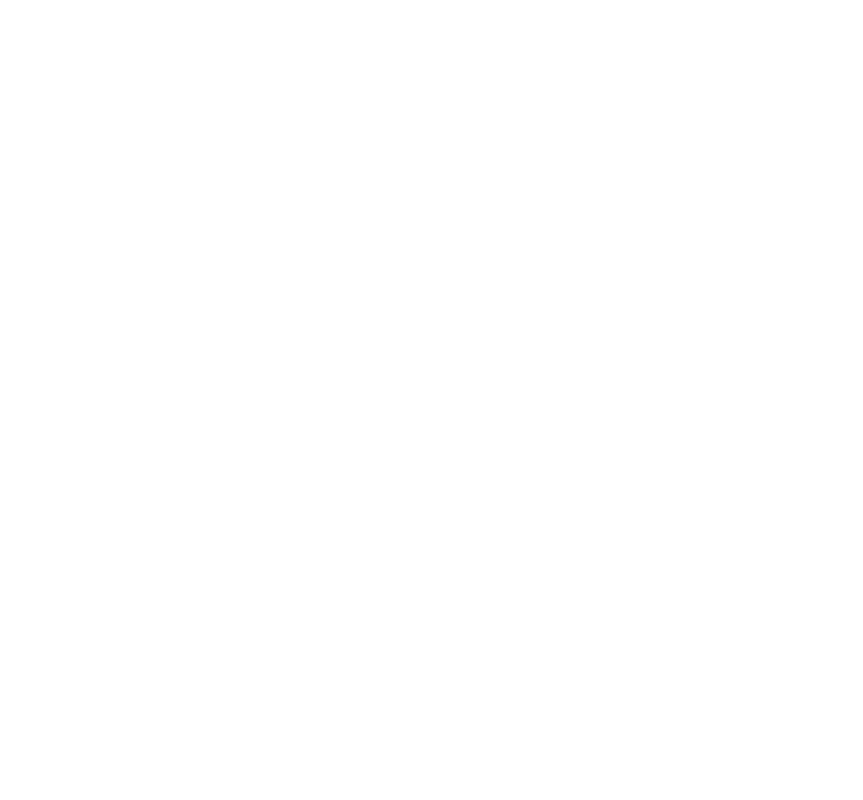
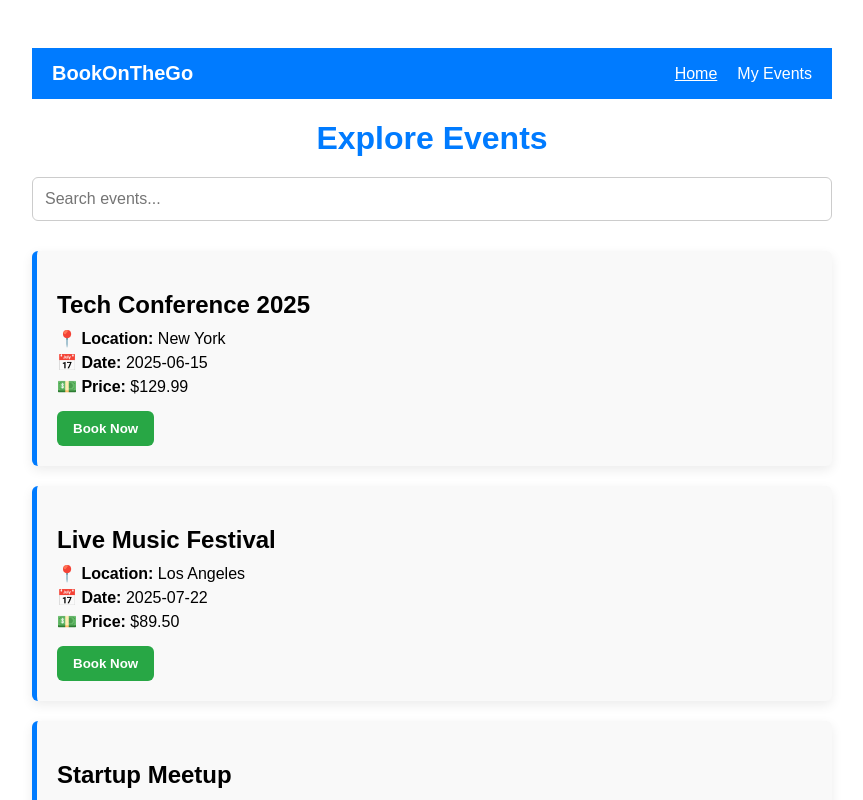
Before and after one commit to BawaRythum/BookOnTheGo_Frontend, a React (Vite) app: page /home in a window 1280 px wide. Before the commit this address had no page. Shown: the top 800 px of the page, without its empty margins (208-1071 px from the left). Built offline with nearby package versions, Linux system fonts and the light colour scheme.

Commit message:
Added more pages and css

```diff
--- a/src/App.jsx
+++ b/src/App.jsx
@@ -2,6 +2,9 @@
 import Login from "./components/login";
 import Register from "./components/register";
 import Payment from "./components/payment";
+import MyEvents from "./components/myEvents";
+import CreateEvent from "./components/createEvents";
+import Home from "./components/home";
 
 function App() {
   return (
@@ -10,6 +13,9 @@
         <Route path="/" element={<Login />} />          {/* Landing page */}
         <Route path="/register" element={<Register />} />
         <Route path="/payment" element={<Payment />} />
+        <Route path="/myEvents" element={<MyEvents />} />
+        <Route path="/create" element={<CreateEvent />} />
+        <Route path="/home" element={<Home />} />
       </Routes>
     </Router>
   );
--- /dev/null
+++ b/src/components/createEvents.jsx
@@ -0,0 +1,81 @@
+import { useState } from "react";
+import { useNavigate } from "react-router-dom";
+import axios from "axios";
+import "../css/createEvent.css";
+
+export default function CreateEvent() {
+  const navigate = useNavigate();
+  const [formData, setFormData] = useState({
+    name: "",
+    location: "",
+    date: "",
+    price: "",
+    seats: "",
+  });
+
+  const handleChange = (e) => {
+    setFormData({ ...formData, [e.target.name]: e.target.value });
+  };
+
+  const handleSubmit = (e) => {
+    e.preventDefault();
+
+    // Uncomment when backend is ready
+    /*
+    axios.post("http://localhost:5000/api/my-events", formData)
+      .then(() => navigate("/myevents"))
+      .catch(err => console.error("Failed to create event:", err));
+    */
+
+    console.log("Event Created:", formData); // demo mode
+    navigate("/myevents");
+  };
+
+  return (
+    <div className="createevent-container">
+      <h1>Create New Event</h1>
+      <form onSubmit={handleSubmit} className="createevent-form">
+        <input
+          type="text"
+          name="name"
+          placeholder="Event Name"
+          value={formData.name}
+          onChange={handleChange}
+          required
+        />
+        <input
+          type="text"
+          name="location"
+          placeholder="Location"
+          value={formData.location}
+          onChange={handleChange}
+          required
+        />
+        <input
+          type="date"
+          name="date"
+          value={formData.date}
+          onChange={handleChange}
+          required
+        />
+        <input
+          type="number"
+          name="price"
+          placeholder="Price ($)"
+          value={formData.price}
+          onChange={handleChange}
+          required
+        />
+        <input
+          type="number"
+          name="seats"
+          placeholder="Number of Seats"
+          value={formData.seats}
+          onChange={handleChange}
+          required
+        />
+        <button type="submit">Submit</button>
+      </form>
+    </div>
+  );
+}
--- /dev/null
+++ b/src/components/home.jsx
@@ -0,0 +1,78 @@
+import { useEffect, useState } from "react";
+// import axios from "axios";
+import "../css/home.css";
+import Navbar from "./navbar";
+
+export default function Home() {
+  const [events, setEvents] = useState([]);
+  const [search, setSearch] = useState("");
+
+  useEffect(() => {
+    // Uncomment this when your API is ready
+    /*
+    axios.get("http://localhost:5000/api/events")
+      .then((res) => setEvents(res.data))
+      .catch((err) => console.error("Error fetching events:", err));
+    */
+
+    // Temporary hardcoded data
+    setEvents([
+      {
+        id: 1,
+        name: "Tech Conference 2025",
+        location: "New York",
+        date: "2025-06-15",
+        price: 129.99,
+      },
+      {
+        id: 2,
+        name: "Live Music Festival",
+        location: "Los Angeles",
+        date: "2025-07-22",
+        price: 89.5,
+      },
+      {
+        id: 3,
+        name: "Startup Meetup",
+        location: "San Francisco",
+        date: "2025-08-10",
+        price: 49.99,
+      },
+    ]);
+  }, []);
+
+  const filteredEvents = events.filter((event) =>
+    event.name.toLowerCase().includes(search.toLowerCase())
+  );
+
+  return (
+    <div className="home-container">
+        <Navbar />
+      <h1>Explore Events</h1>
+
+      <input
+        type="text"
+        placeholder="Search events..."
+        value={search}
+        onChange={(e) => setSearch(e.target.value)}
+        className="search-bar"
+      />
+
+      <div className="home-events">
+        {filteredEvents.length === 0 ? (
+          <p className="no-events">No events found.</p>
+        ) : (
+          filteredEvents.map((event) => (
+            <div key={event.id} className="home-event-card">
+              <h2>{event.name}</h2>
+              <p><strong>📍 Location:</strong> {event.location}</p>
+              <p><strong>📅 Date:</strong> {event.date}</p>
+              <p><strong>💵 Price:</strong> ${event.price.toFixed(2)}</p>
+              <button>Book Now</button>
+            </div>
+          ))
+        )}
+      </div>
+    </div>
+  );
+}
--- /dev/null
+++ b/src/components/myEvents.jsx
@@ -0,0 +1,59 @@
+import { useNavigate } from "react-router-dom";
+import { useEffect, useState } from "react";
+import axios from "axios";
+import Navbar from "./navbar";
+import "../css/myEvents.css";
+
+export default function MyEvents() {
+  const navigate = useNavigate();
+  const [events, setEvents] = useState([]);
+
+  useEffect(() => {
+    // Uncomment below when backend API is ready
+    /*
+    axios.get("http://localhost:5000/api/my-events")
+      .then(res => setEvents(res.data))
+      .catch(err => console.error("Failed to fetch events:", err));
+    */
+
+    // Demo data
+    setEvents([
+      {
+        id: 1,
+        name: "Tech Conference 2025",
+        location: "Halifax",
+        date: "2025-06-15",
+        price: 499,
+      },
+      {
+        id: 2,
+        name: "Live Music Fest",
+        location: "Toronto",
+        date: "2025-07-10",
+        price: 799,
+      },
+    ]);
+  }, []);
+
+  return (
+    <div className="myevents-container">
+        <Navbar />
+      <h1>My Events</h1>
+
+      <div className="event-cards">
+        {events.map((event) => (
+          <div key={event.id} className="event-card">
+            <h2>{event.name}</h2>
+            <p><strong>Location:</strong> {event.location}</p>
+            <p><strong>Date:</strong> {event.date}</p>
+            <p><strong>Price:</strong> ${event.price}</p>
+          </div>
+        ))}
+      </div>
+
+      <div className="center-button">
+        <button onClick={() => navigate("/create")}>Add New Event</button>
+      </div>
+    </div>
+  );
+}
--- /dev/null
+++ b/src/components/navbar.jsx
@@ -0,0 +1,14 @@
+import { NavLink } from "react-router-dom";
+import "../css/nav.css";
+
+export default function Navbar() {
+  return (
+    <nav className="navbar">
+      <div className="navbar-logo">BookOnTheGo</div>
+      <div className="navbar-links">
+        <NavLink to="/home" className="nav-link">Home</NavLink>
+        <NavLink to="/myevents" className="nav-link">My Events</NavLink>
+      </div>
+    </nav>
+  );
+}
--- /dev/null
+++ b/src/css/createEvent.css
@@ -0,0 +1,35 @@
+.createevent-container {
+    max-width: 600px;
+    margin: auto;
+    padding: 40px 20px;
+    font-family: sans-serif;
+  }
+
+  h1 {
+    text-align: center;
+    color: #28a745;
+    margin-bottom: 30px;
+  }
+
+  .createevent-form {
+    display: flex;
+    flex-direction: column;
+    gap: 15px;
+  }
+
+  .createevent-form input {
+    padding: 12px;
+    font-size: 15px;
+    border-radius: 6px;
+    border: 1px solid #ccc;
+  }
+
+  .createevent-form button {
+    padding: 12px;
+    font-size: 16px;
+    background-color: #28a745;
+    color: white;
+    border: none;
+    border-radius: 6px;
+    cursor: pointer;
+  }
--- /dev/null
+++ b/src/css/home.css
@@ -0,0 +1,66 @@
+.home-container {
+    max-width: 800px;
+    margin: auto;
+    padding: 40px 20px;
+    font-family: sans-serif;
+  }
+
+  h1 {
+    text-align: center;
+    color: #007bff;
+    margin-bottom: 20px;
+  }
+
+  .search-bar {
+    width: 100%;
+    padding: 12px;
+    font-size: 16px;
+    border-radius: 6px;
+    border: 1px solid #ccc;
+    margin-bottom: 30px;
+    box-sizing: border-box;
+  }
+
+  .home-events {
+    display: flex;
+    flex-direction: column;
+    gap: 20px;
+  }
+
+  .home-event-card {
+    padding: 20px;
+    background-color: #f9f9f9;
+    border-left: 5px solid #007bff;
+    border-radius: 6px;
+    box-shadow: 0 4px 12px rgba(0, 0, 0, 0.08);
+  }
+
+  .home-event-card h2 {
+    margin-bottom: 10px;
+  }
+
+  .home-event-card p {
+    margin: 5px 0;
+  }
+
+  .home-event-card button {
+    margin-top: 10px;
+    padding: 10px 16px;
+    background-color: #28a745;
+    border: none;
+    border-radius: 6px;
+    color: white;
+    font-weight: bold;
+    cursor: pointer;
+    transition: background-color 0.2s ease;
+  }
+
+  .home-event-card button:hover {
+    background-color: #1e7e34;
+  }
+
+  .no-events {
+    text-align: center;
+    font-size: 16px;
+    color: #555;
+  }
--- /dev/null
+++ b/src/css/myEvents.css
@@ -0,0 +1,45 @@
+.myevents-container {
+    max-width: 800px;
+    margin: auto;
+    padding: 40px 20px;
+    font-family: sans-serif;
+  }
+
+  h1 {
+    text-align: center;
+    color: #007bff;
+    margin-bottom: 30px;
+  }
+
+  .event-cards {
+    display: flex;
+    flex-direction: column;
+    gap: 20px;
+  }
+
+  .event-card {
+    border: 1px solid #ddd;
+    border-radius: 8px;
+    padding: 20px;
+    background-color: #f9f9f9;
+  }
+
+  .event-card h2 {
+    margin-bottom: 10px;
+  }
+
+  .center-button {
+    display: flex;
+    justify-content: center;
+    margin-top: 30px;
+  }
+
+  .center-button button {
+    padding: 10px 20px;
+    font-size: 16px;
+    background-color: #007bff;
+    color: white;
+    border: none;
+    border-radius: 6px;
+    cursor: pointer;
+  }
--- /dev/null
+++ b/src/css/nav.css
@@ -0,0 +1,34 @@
+.navbar {
+    background-color: #007bff;
+    color: white;
+    padding: 14px 20px;
+    display: flex;
+    justify-content: space-between;
+    align-items: center;
+    font-family: sans-serif;
+  }
+
+  .navbar-logo {
+    font-size: 20px;
+    font-weight: bold;
+  }
+
+  .navbar-links {
+    display: flex;
+    gap: 20px;
+  }
+
+  .nav-link {
+    color: white;
+    text-decoration: none;
+    font-weight: 500;
+    transition: opacity 0.2s ease;
+  }
+
+  .nav-link:hover {
+    opacity: 0.85;
+  }
+
+  .nav-link.active {
+    text-decoration: underline;
+  }
```
